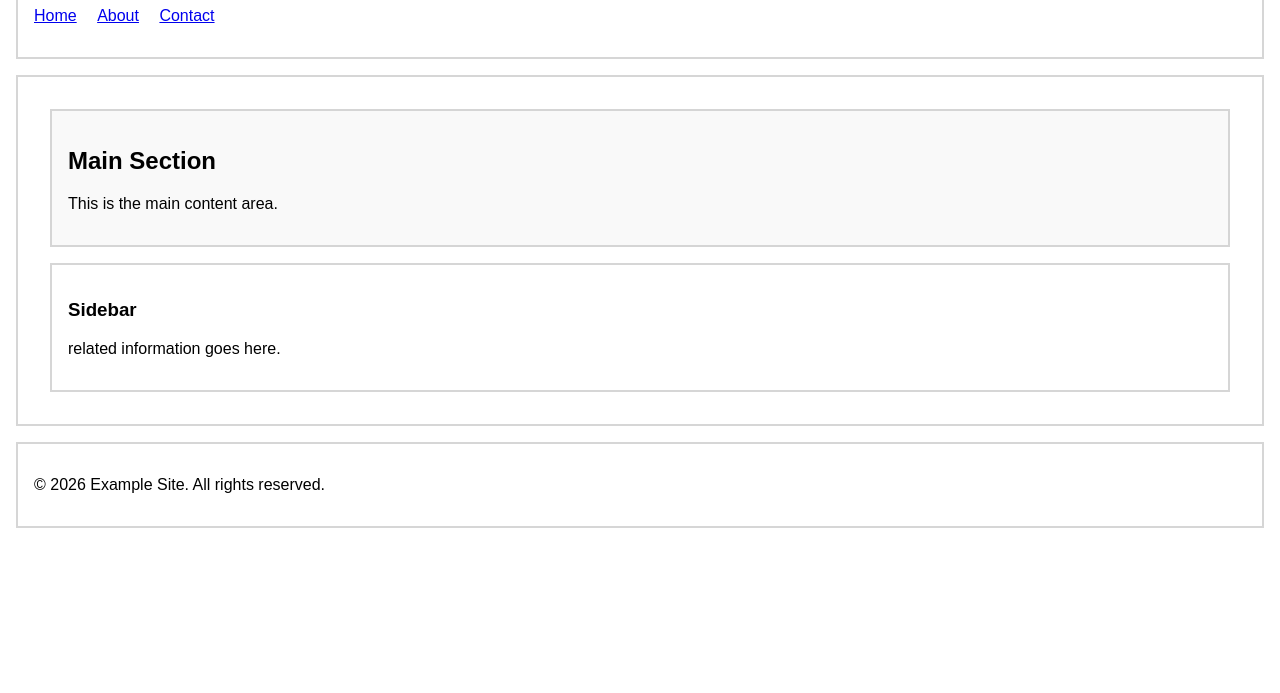
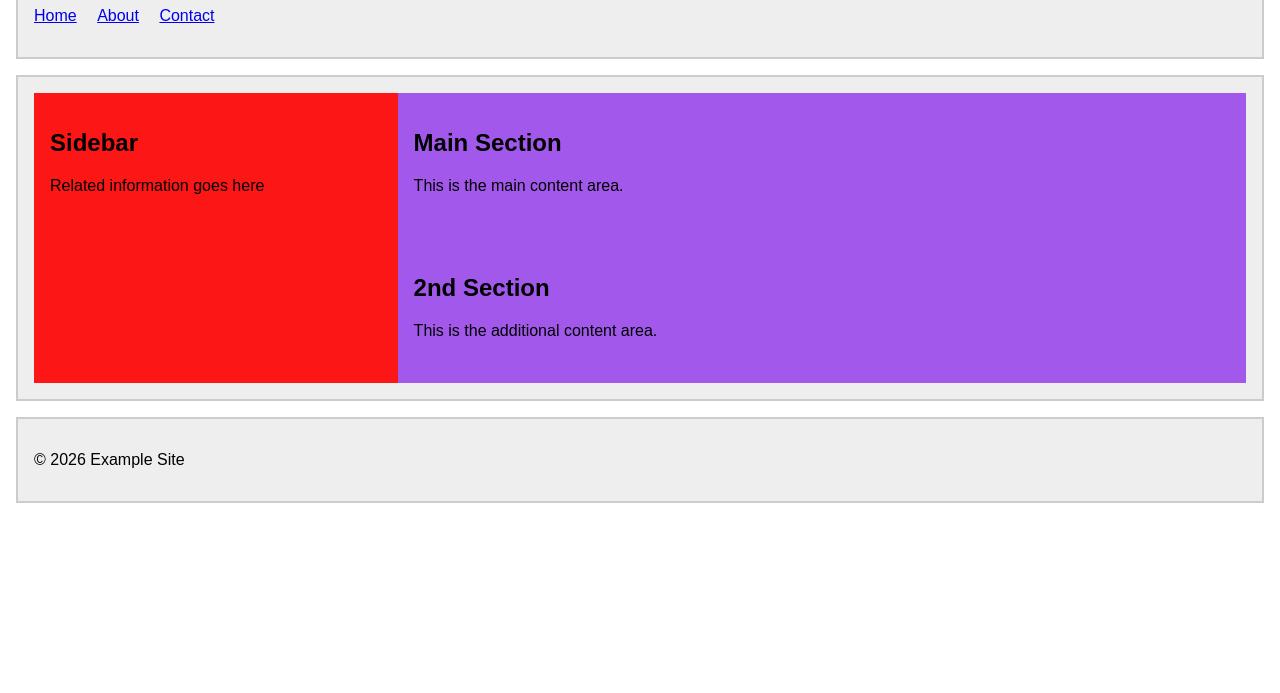
Before and after one commit to iisphilipsii/unit6-layouts, a plain HTML site: page index.html in a window 1280 px wide. Shown: the part 107-800 px from the top of the page. Drawn offline with Linux system fonts and the light colour scheme.

Commit message:
add 2nd section and float sidebar to the left

```diff
--- a/index.html
+++ b/index.html
@@ -1,9 +1,9 @@
 <!DOCTYPE html>
 <html lang="en">
 <head>
-    <meta charset="UTF-8">
-    <title>Semantic Layout Practice</title>
-    <link rel="stylesheet" href="style.css">
+  <meta charset="UTF-8">
+  <title>Semantic Layout Practice</title>
+  <link rel="stylesheet" href="style.css">
 </head>
 <body>
   <header>
@@ -18,19 +18,24 @@
   </header>
 
   <main>
+    <aside>
+      <h2>Sidebar</h2>
+      <p>Related information goes here</p>
+    </aside>
+
     <section>
       <h2>Main Section</h2>
       <p>This is the main content area.</p>
     </section>
 
-    <aside>
-      <h3>Sidebar</h3>
-      <p>related information goes here.</p>
-    </aside>
+    <section>
+      <h2>2nd Section</h2>
+      <p>This is the additional content area.</p>
+    </section>
   </main>
 
   <footer>
-    <p>© 2026 Example Site. All rights reserved.</p>
+    <p>© 2026 Example Site</p>
   </footer>
 </body>
 </html>
--- a/style.css
+++ b/style.css
@@ -1,32 +1,43 @@
+* {
+  box-sizing: border-box;
+}
 body {
-    font-family: Arial, Helvetica, sans-serif;
+  font-family: Arial, sans-serif;
   margin: 0;
 }
-
 header,
 main,
-footer,
-section,
-aside {
-    border: 2px solid #cccc;
+footer {
+  background-color: #eee;
+  border: 2px solid #ccc;
   padding: 1rem;
   margin: 1rem;
 }
-
+main{
+    overflow:auto;
+}
+aside {
+  background-color: #fd1616;
+  padding: 1rem;
+  float: left;
+  width: 30%;
+  height: 290px;
+  top: 0px
+}
 section {
-    position: relative;
-    background-color: #f9f9f9;
+  background-color: #a259eb;
+  padding: 1rem;
+  float: right;
+  width: 70%;
+  height: 145px;
 }
-
-aside h3 {
-    position: relative;
+footer {
+  clear: both;
 }
-
 nav ul {
   list-style: none;
   padding: 0;
 }
-
 nav li {
   display: inline;
   margin-right: 1rem;
```
Lines whose indentation alone changed are shown as unchanged.
